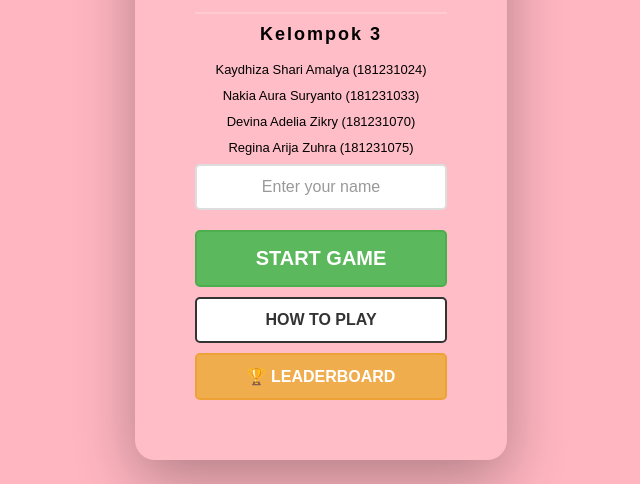
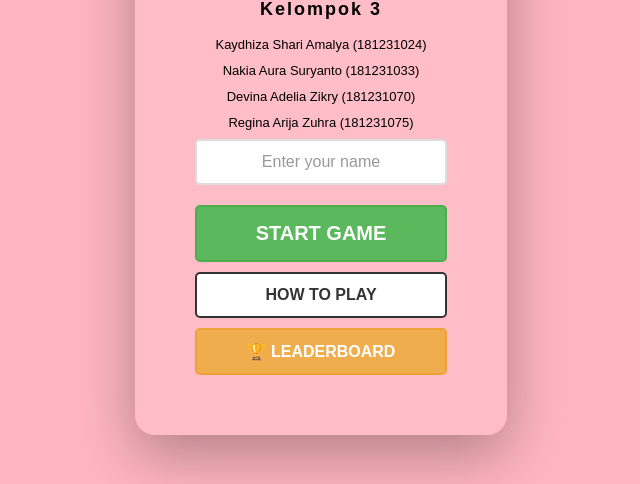
Before and after one commit to nakiaasuryanto/kel3_blockdrop, a plain HTML site: page index.html in a window 1280 px wide. Shown: the part 316-800 px from the top of the page, without its empty margins (319-959 px from the left). Drawn offline with nearby package versions, Linux system fonts and the light colour scheme.

Commit message:
Adjust margins and padding in style.css
Updated margin and padding for team info and game logo.

```diff
--- a/style.css
+++ b/style.css
@@ -220,8 +220,8 @@ body {
 
 /* Team Info */
 .team-info {
-    margin-top: 20px;
-    padding-top: 10px;
+    margin-top: 0px;
+    padding-top: 0px;
     border-top: 2px solid rgba(255, 255, 255, 0.2);
 }
 
@@ -355,7 +355,7 @@ body {
 .game-logo {
     width: 200px;
     height: auto;
-    margin-bottom: 20px;
+    margin-bottom: 0px;
     filter: drop-shadow(0 8px 16px rgba(0, 0, 0, 0.2));
     transition: transform 0.3s ease;
     animation: float 3s ease-in-out infinite;
```
